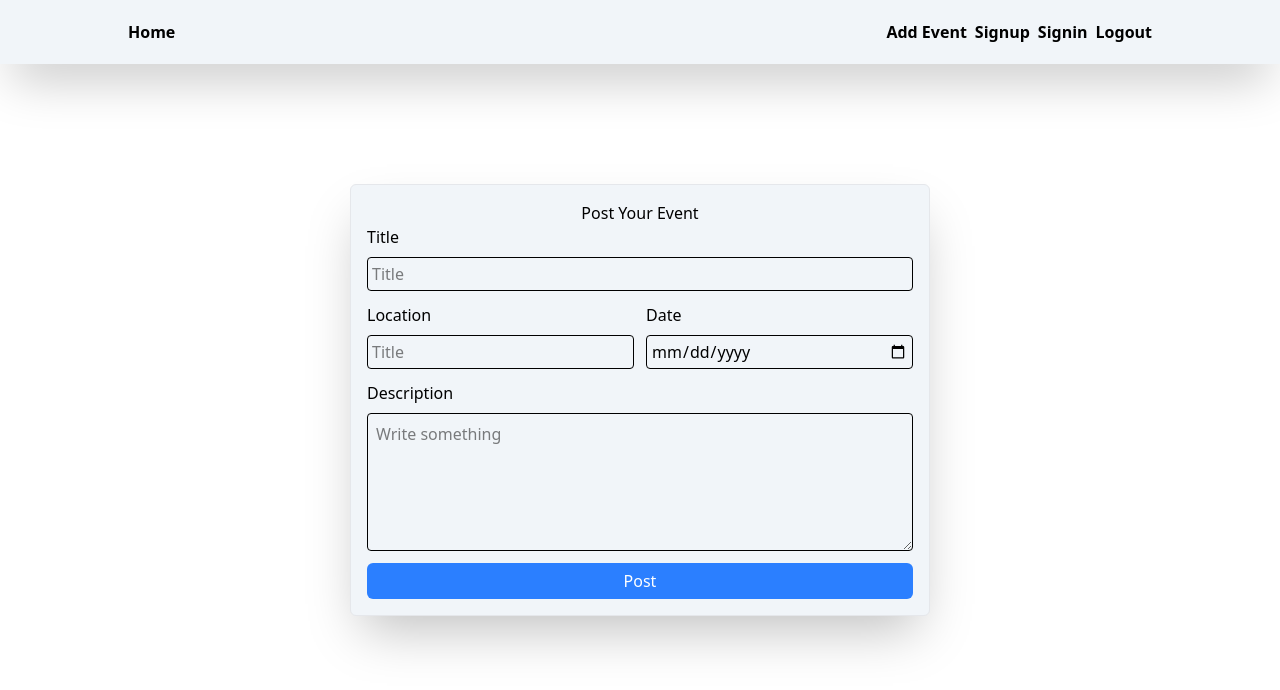
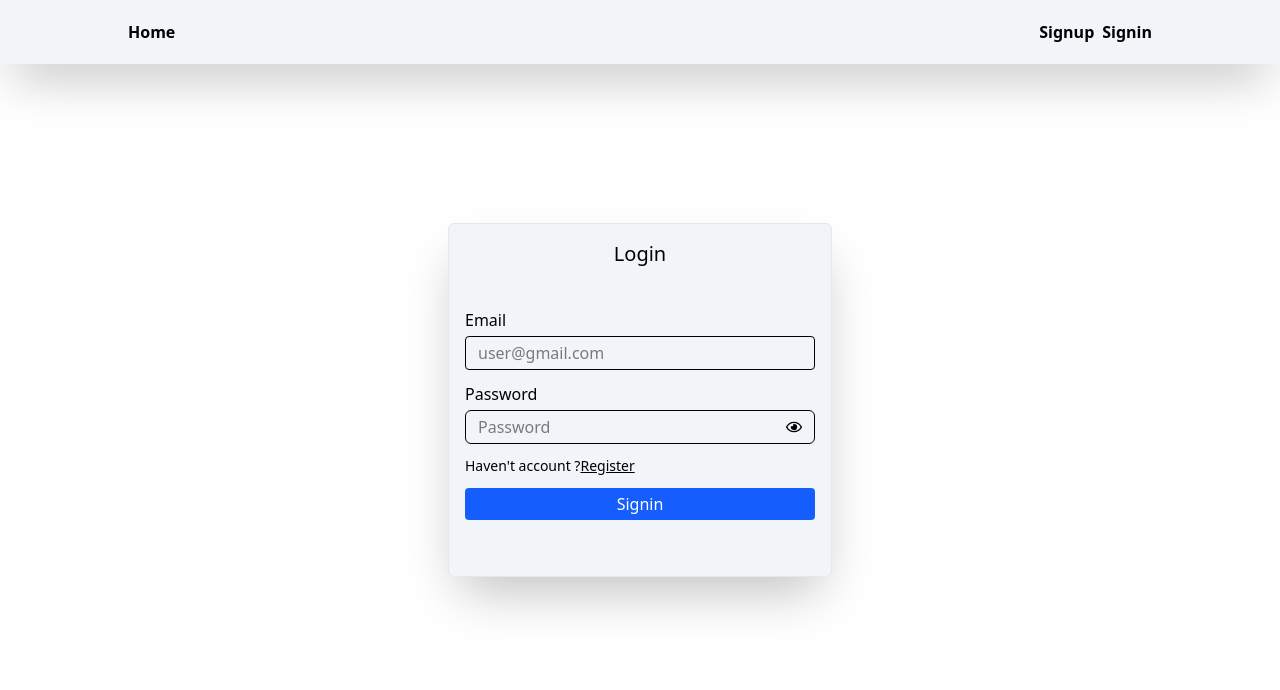
Before and after one commit to warsi0707/event-app, a React app in the folder frontend/: page /post-event in a window 1280 px wide. Shown: the top 690 px of the page. Built offline with nearby package versions, Linux system fonts and the light colour scheme; the HTML template or start-up script is replaced by a standard one.

Commit message:
logout-authentication-route

```diff
--- a/frontend/src/App.jsx
+++ b/frontend/src/App.jsx
@@ -1,5 +1,6 @@
 import {BrowserRouter, Routes, Route} from "react-router"
 import { lazy } from "react"
+import { useSelector } from "react-redux"
 const Home = lazy(()=> import("./pages/Home"))
 const Navbar = lazy(()=> import("./pages/Navbar"))
 const Signin = lazy(()=> import("./pages/Signin"))
@@ -7,15 +8,16 @@ const Signup = lazy(()=> import("./pages/Signup"))
 const PostEvent = lazy(()=> import("./pages/PostEvent"))
 
 function App() {
-
+  const user = useSelector(state => state.user)
+  console.log(user)
   return (
     <BrowserRouter>
     <Navbar/>
       <Routes>
         <Route path="/" element={<Home/>}/>
-        <Route path="/signin" element={<Signin/>}/>
-        <Route path="/signup" element={<Signup/>}/>
-        <Route path="/post-event" element={<PostEvent/>}/>
+        <Route path="/signin" element={user?.isAuthenticated ==true ?<Home/>: <Signin/>}/>
+        <Route path="/signup" element={user?.isAuthenticated ==true ?<Home/>: <Signup/>}/>
+        <Route path="/post-event" element={user?.isAuthenticated ==true ?<PostEvent/>: <Signin/>}/>
       </Routes>
     </BrowserRouter>
   )
--- a/frontend/src/pages/Navbar.jsx
+++ b/frontend/src/pages/Navbar.jsx
@@ -1,20 +1,39 @@
-import { useState } from "react";
+import { useEffect, useState } from "react";
 import { Link } from "react-router";
 import { FaBarsStaggered } from "react-icons/fa6";
 import { RxCross1 } from "react-icons/rx";
 import Sidenavbar from "../components/SideNavbar";
+import { useDispatch, useSelector } from "react-redux";
+import { logoutUser, verifyUser } from "../redux/slice/userSlice";
 
 export default function Navbar(){
+    const dispatch = useDispatch()
     const [hamberg, setHamberg] = useState(false)
+    const user = useSelector(state=> state.user)
+
+    const handleLogut = ()=>{
+        dispatch(logoutUser())
+    }
+
+    useEffect(()=>{
+        dispatch(verifyUser())
+    },[dispatch])
     return (
         <>
             <div className="bg-slate-100 shadow-2xl w-full p-5 text-black flex justify-between items-center px-10 md:px-32">
             <Link to={"/"} className="font-bold">Home</Link>
             <div className="hidden sm:flex items-center gap-2">
-                <Link to={"/post-event"} className="font-bold hover:text-blue-500">Add Event</Link>
-                <Link to={"/signup"} className="font-bold hover:text-blue-500">Signup</Link>
-                <Link to={"/signin"} className="font-bold hover:text-blue-500">Signin</Link>
-                <button className="font-bold hover:text-red-500 cursor-pointer">Logout</button>
+                {user && user.isAuthenticated ==true ?
+                <>
+                    <Link to={"/post-event"} className="font-bold hover:text-blue-500">Add Event</Link>
+                    <button onClick={handleLogut} className="font-bold hover:text-red-500 cursor-pointer">Logout</button>
+                </>
+                :
+                <>
+                    <Link to={"/signup"} className="font-bold hover:text-blue-500">Signup</Link>
+                    <Link to={"/signin"} className="font-bold hover:text-blue-500">Signin</Link>
+                </>
+                }
             </div>
             <div className="sm:hidden flex items-center">
             {hamberg?
--- a/frontend/src/pages/Signin.jsx
+++ b/frontend/src/pages/Signin.jsx
@@ -1,10 +1,10 @@
 import { Link } from "react-router";
 import FormInput from "../components/FormInput";
 import SignButton from "../components/SignButton";
-import { useState } from "react";
+import { useCallback, useState } from "react";
 import { FaRegEye } from "react-icons/fa";
 import { FaRegEyeSlash } from "react-icons/fa";
-import {useDispatch} from "react-redux"
+import {useDispatch, useSelector} from "react-redux"
 import { handleSignIn } from "../redux/slice/userSlice";
 
 
@@ -13,6 +13,8 @@ export default function Signin(){
     const [email, setEmail] = useState("")
     const [password, setPassword] = useState("")
     const dispatch = useDispatch()
+    const loading = useSelector(state => state.user.logLoading)
+    console.log(loading)
 
     const handleSigninBtn =()=>{
         dispatch(handleSignIn({email, password}))
@@ -37,7 +39,7 @@ export default function Signin(){
                         <p>Haven't account ?</p>
                         <Link to={"/signup"} className="underline hover:text-blue-800">Register</Link>
                     </div>
-                    <SignButton onclick={handleSigninBtn} title={"Signin"}/>
+                    <SignButton onclick={handleSigninBtn} title={loading == true?"Loading...": "Signin" }/>
                 </div>
             </div>
         </div>
--- a/frontend/src/redux/slice/userSlice.js
+++ b/frontend/src/redux/slice/userSlice.js
@@ -74,5 +74,5 @@ const userSlice = createSlice({
 })
 
 const userReducer = userSlice.reducer;
-export const {verifyUser,logoutUser} = userSlice.reducer
+export const {verifyUser,logoutUser} = userSlice.actions;
 export default userReducer;
```
